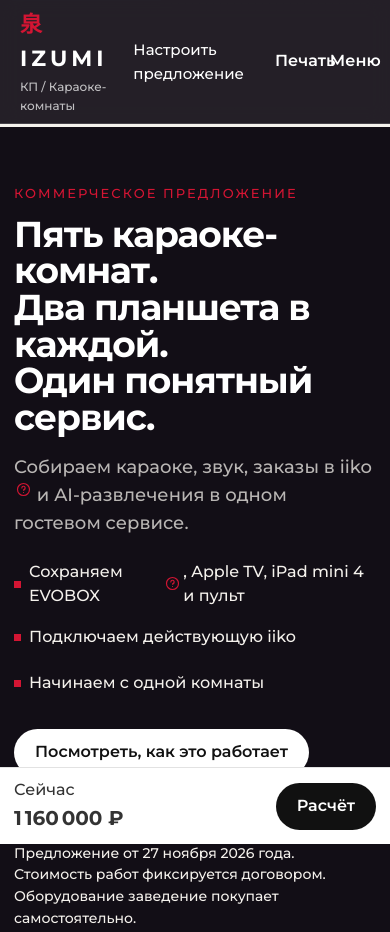
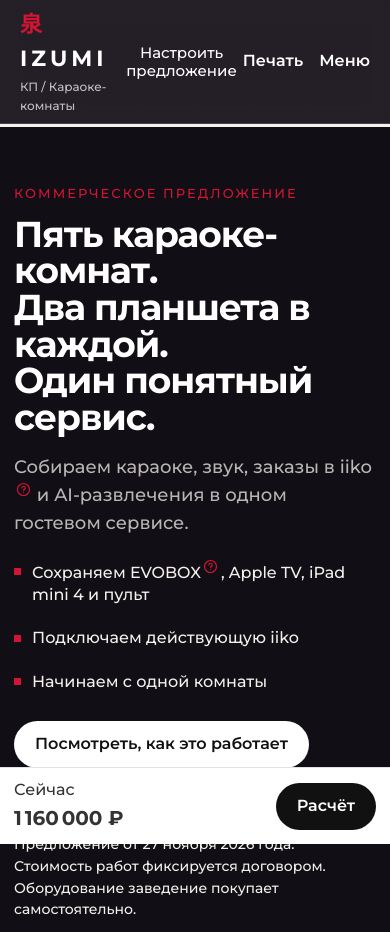
Before and after one commit to kostyasud/izumi-karaoke, a plain HTML site: page index.html in a window 390 px wide. Shown: the top 932 px of the page. Drawn offline with Linux system fonts and the light colour scheme.

Commit message:
Раздвигаем «Печать» и «Меню» в шапке и ставим пояснение сразу после EVOBOX.
Co-authored-by: Cursor <cursoragent@cursor.com>

```diff
--- a/css/base.css
+++ b/css/base.css
@@ -68,7 +68,10 @@ h3 { margin: 0 0 8px; font-size: 22px; }
 .brand b { font-size: 22px; letter-spacing: 0.18em; font-weight: 700; }
 .brand b span { color: var(--accent); margin-right: 6px; letter-spacing: 0; }
 .brand small { color: rgba(255,255,255,0.72); font-size: 12px; }
-.nav { display: flex; align-items: center; gap: 6px; }
+.nav { display: flex; align-items: center; gap: 10px; min-width: 0; }
+.header-tools { display: flex; align-items: center; gap: 16px; flex: none; }
+.header-tools .icon-btn,
+.header-tools .menu-btn { flex: none; white-space: nowrap; min-width: max-content; }
 .nav a, .icon-btn, .menu-btn {
   min-height: 44px;
   min-width: 44px;
@@ -562,14 +565,22 @@ textarea, input[type="text"], input[type="search"] {
 label { display: block; margin-top: 12px; }
 .slider { margin-top: 8px; }
 .hero .catalog { list-style: none; padding: 0; margin: 22px 0 0; }
-.hero .catalog li { display: flex; align-items: center; gap: 8px; min-height: 36px; }
-.hero .catalog .tip { margin-inline: -5px; }
+.hero .catalog li {
+  position: relative;
+  display: block;
+  padding-left: 18px;
+  line-height: 1.45;
+}
+.hero .catalog li + li { margin-top: 10px; }
+.hero .catalog .tip { margin: 0 2px; vertical-align: 2px; }
 .hero .catalog li::before {
   content: "";
+  position: absolute;
+  left: 0;
+  top: 0.55em;
   width: 7px;
   height: 7px;
   background: var(--accent);
-  flex: none;
 }
 .card ul, .limits ul, #budget ul { margin: 8px 0 0; padding-left: 18px; }
 .card li + li, .limits li + li, #budget li + li { margin-top: 6px; }
@@ -619,6 +630,7 @@ label { display: block; margin-top: 12px; }
   .anime-layout, .final, .split { grid-template-columns: 1fr; }
   .nav-links { display: none; }
   .menu-btn { display: inline-flex; }
+  .nav .btn-small { min-width: 0; padding: 8px 12px; line-height: 1.15; text-align: center; }
   .menu-panel.is-open { display: block; }
   .site-header { position: sticky; }
   .dock { display: flex; }
--- a/js/view.js
+++ b/js/view.js
@@ -45,8 +45,10 @@
             '<a href="#terms" data-nav="terms">Условия</a>' +
           '</div>' +
           '<a class="btn btn-light btn-small" href="#budget">Настроить предложение</a>' +
-          '<button type="button" class="icon-btn" id="print-btn" aria-label="Печать">Печать</button>' +
-          '<button type="button" class="menu-btn" id="menu-btn" aria-expanded="false" aria-label="Меню">Меню</button>' +
+          '<div class="header-tools">' +
+            '<button type="button" class="icon-btn" id="print-btn" aria-label="Печать">Печать</button>' +
+            '<button type="button" class="menu-btn" id="menu-btn" aria-expanded="false" aria-label="Меню">Меню</button>' +
+          '</div>' +
         '</nav>' +
         '<div class="menu-panel" id="menu-panel">' +
           '<a href="#solution">Решение</a><a href="#demo">Демонстрация</a><a href="#scope">Состав работ</a>' +
@@ -64,7 +66,7 @@
         '<h1>Пять караоке-комнат.<br>Два планшета в каждой.<br>Один понятный сервис.</h1>' +
         '<p class="lead">Собираем караоке, звук, заказы в iiko ' + tip("iiko") + ' и AI-развлечения в одном гостевом сервисе.</p>' +
         '<ul class="catalog">' +
-          '<li>Сохраняем EVOBOX ' + tip("evobox") + ', Apple TV, iPad mini 4 и пульт</li>' +
+          '<li>Сохраняем EVOBOX' + tip("evobox") + ', Apple TV, iPad mini 4 и пульт</li>' +
           '<li>Подключаем действующую iiko</li>' +
           '<li>Начинаем с одной комнаты</li>' +
         '</ul>' +
```
